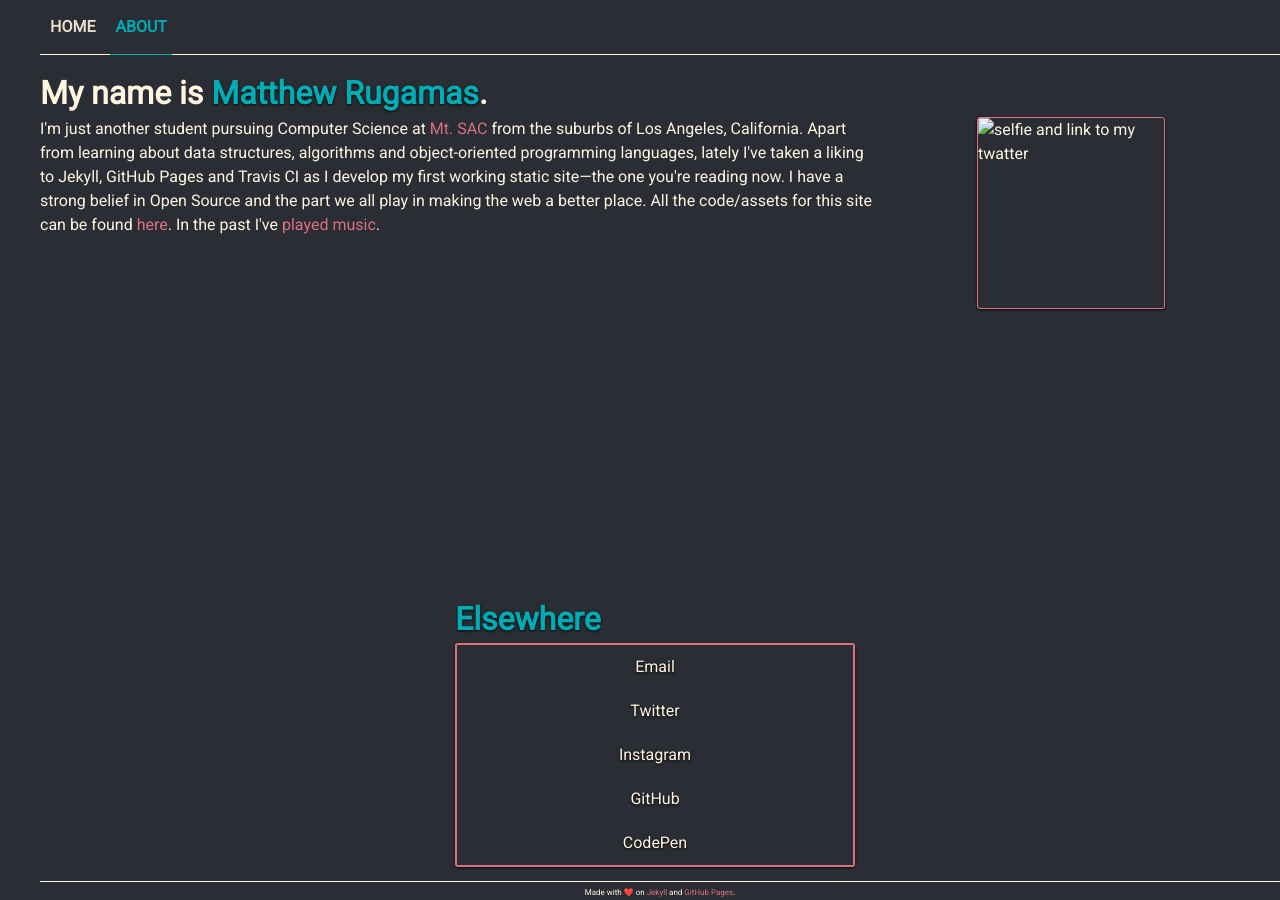
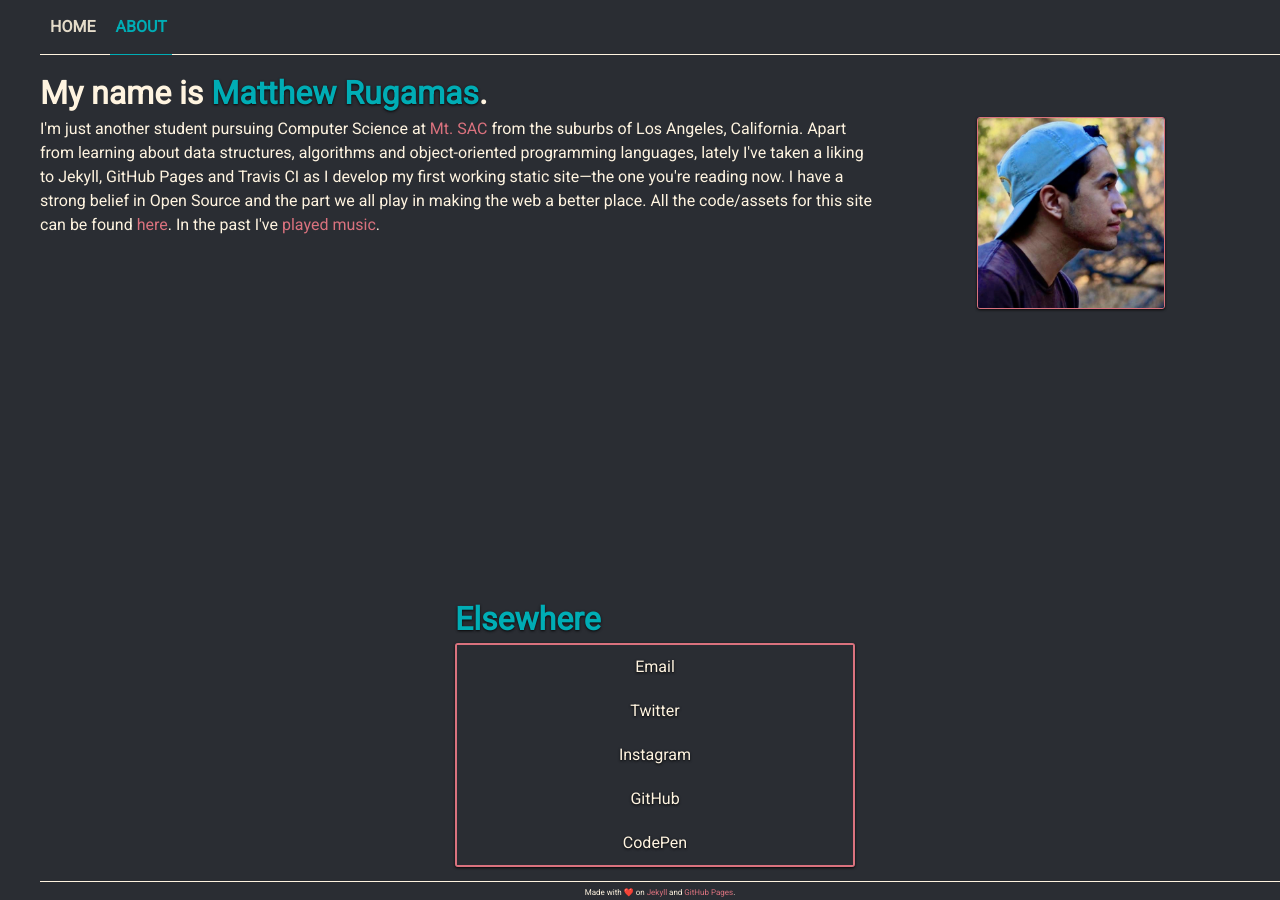
Before and after one commit to MattRugamas/mattrugamas.com, a Jekyll site: the page built from about.html, in a window 1280 px wide. Built offline with Jekyll 4.4.1, drawn with Linux system fonts in a browser that asks for light colours.

Commit message:
Fixed photos bug finally..

```diff
--- a/_config.yml
+++ b/_config.yml
@@ -1,7 +1,7 @@
 title: Matt's Weblog
 description: >
   Matt Rugamas (@MatthewRugamas): Designer and Frontend Dev Student
-url: "www.mattrugamas.com"
+url: mattrugamas.com
 permalink: /:title
 
 # Google Analytics
--- a/about.html
+++ b/about.html
@@ -4,7 +4,7 @@
 <h1>My name is <span>Matthew Rugamas</span>.</h1>
 <div id="about-me">
   <p class="about-me">I'm just another student pursuing Computer Science at <a href="http://www.mtsac.edu/">Mt. SAC</a> from the suburbs of Los Angeles, California. Apart from learning about data structures, algorithms and object-oriented programming languages, lately I've taken a liking to Jekyll, GitHub Pages and Travis CI as I develop my first working static site—the one you're reading now. I have a strong belief in Open Source and the part we all play in making the web a better place. All the code/assets for this site can be found <a href="https://github.com/samagurtam/samagurtam.github.io">here</a>. In the past I've <a href="http://www.shamancult.bandcamp.com/">played</a> <a href="https://www.youtube.com/watch?v=d0XhHuLBBIY&feature=youtu.be">music</a>.</p>
-  <img id="selfie" src="{{ site.url }}/assets/img/default.jpeg" alt="selfie and link to my twatter" height="192" width="188" />
+  <img id="selfie" src="/assets/img/default.jpeg" alt="selfie and link to my twatter" height="192" width="188" />
 </div>
 
 {% include findme.html %}
```
